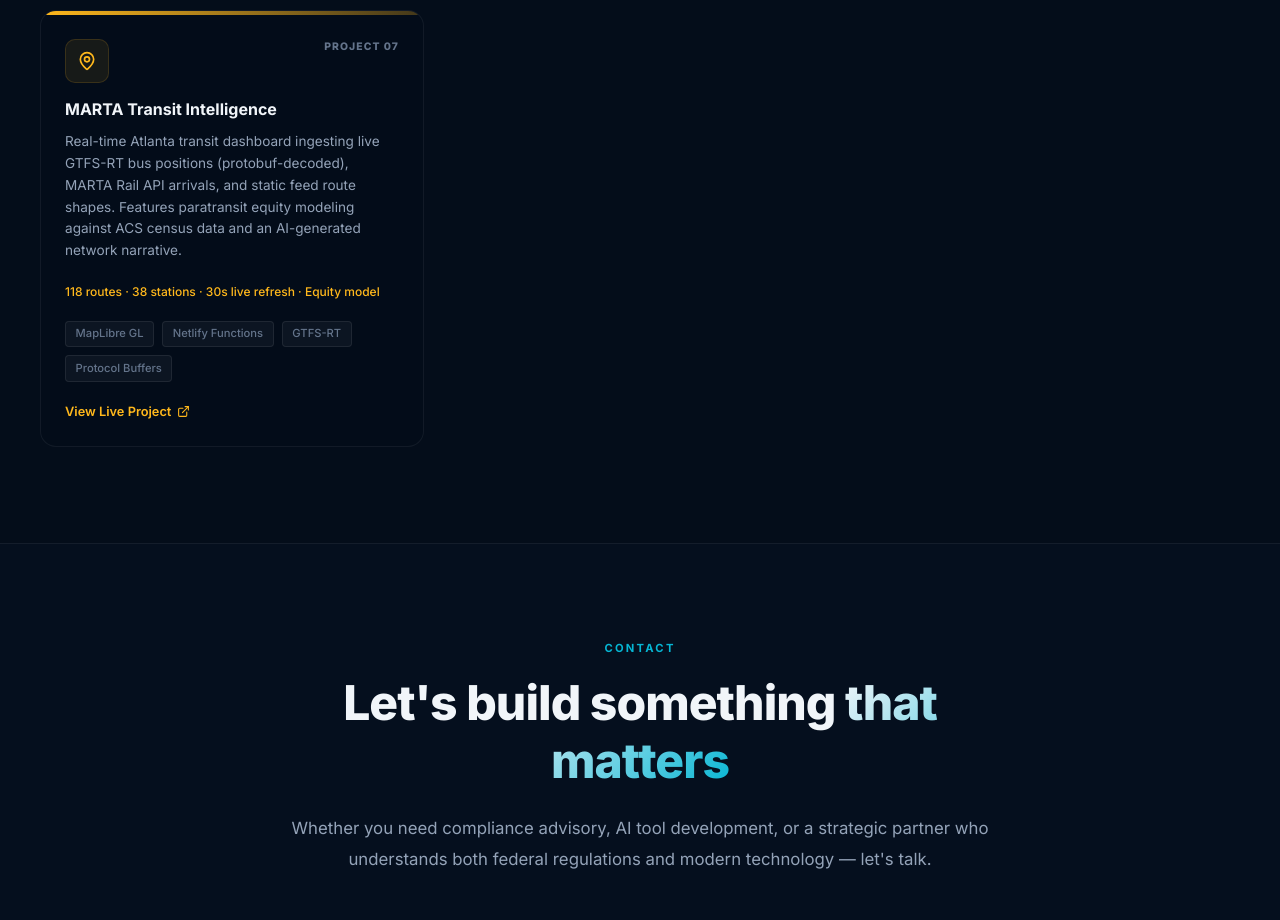
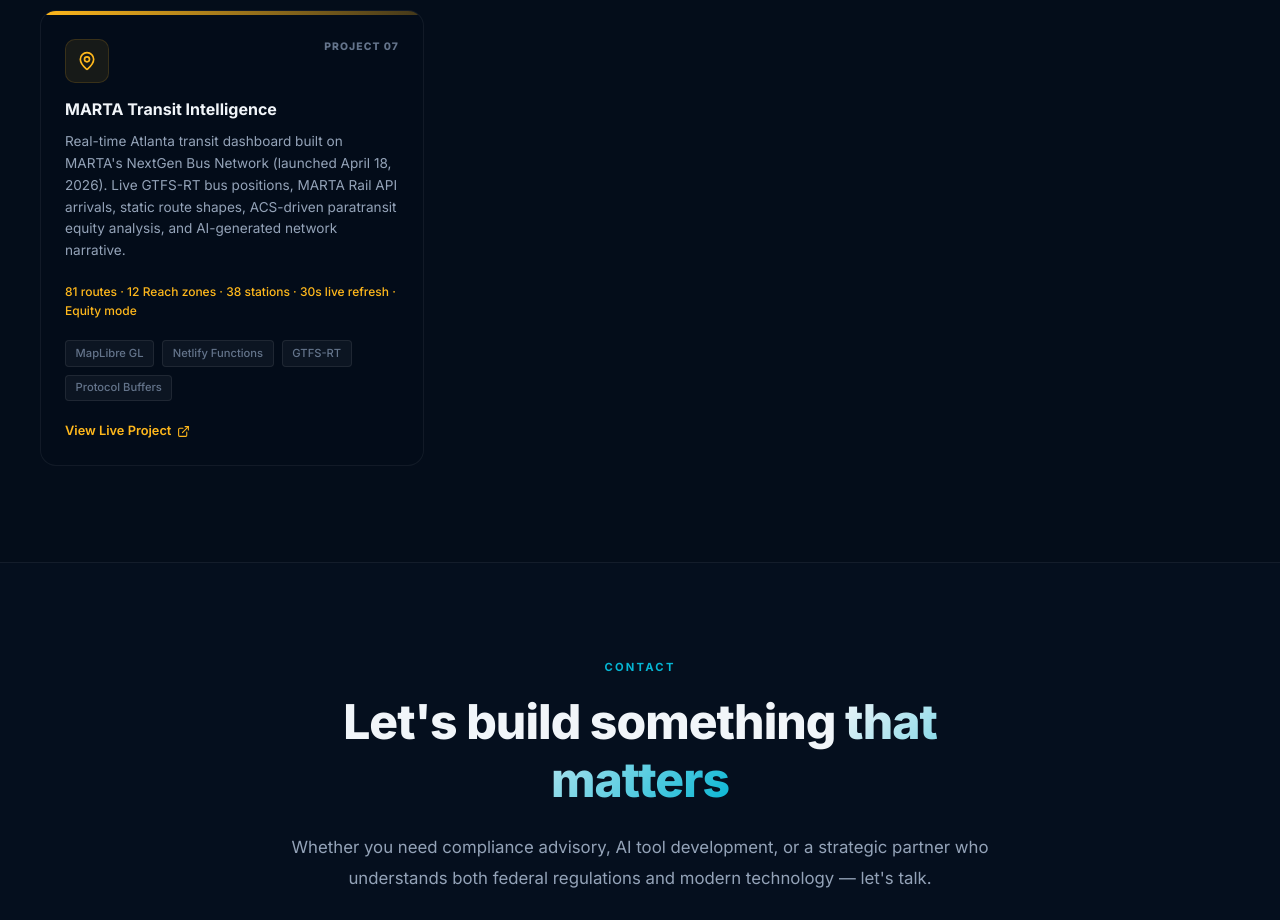
Before and after one commit to GeneRoth/generoth-com, a Next.js app in the folder generoth-com/: page / in a window 1280 px wide. Shown: the part 3680-4600 px from the top of the page. Built offline with nearby package versions, Linux system fonts and the light colour scheme.

Commit message:
Update P7 MARTA description for NextGen launch

```diff
--- a/generoth-com/app/page.tsx
+++ b/generoth-com/app/page.tsx
@@ -139,12 +139,12 @@
   {
     id: "07",
     title: "MARTA Transit Intelligence",
-    description: "Real-time Atlanta transit dashboard ingesting live GTFS-RT bus positions (protobuf-decoded), MARTA Rail API arrivals, and static feed route shapes. Features paratransit equity modeling against ACS census data and an AI-generated network narrative.",
+    description: "Real-time Atlanta transit dashboard built on MARTA's NextGen Bus Network (launched April 18, 2026). Live GTFS-RT bus positions, MARTA Rail API arrivals, static route shapes, ACS-driven paratransit equity analysis, and AI-generated network narrative.",
     tech: ["MapLibre GL", "Netlify Functions", "GTFS-RT", "Protocol Buffers"],
     color: "#ffb81c",
     icon: MapPin,
     href: "https://marta-p7.netlify.app",
-    metrics: "118 routes · 38 stations · 30s live refresh · Equity model",
+    metrics: "81 routes · 12 Reach zones · 38 stations · 30s live refresh · Equity mode",
   },
 ];
 
```
